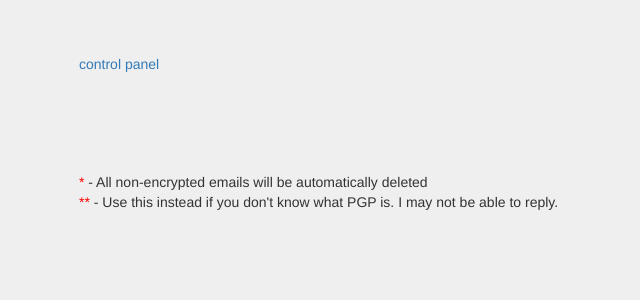
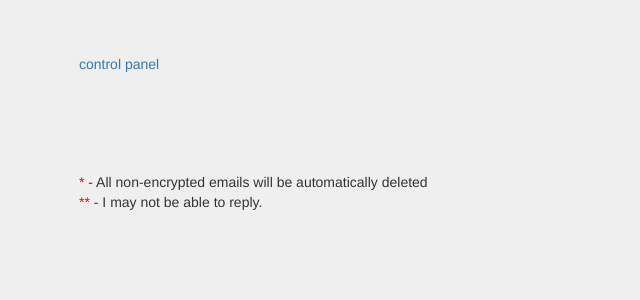
Before and after one commit to didotb/reloc.tk, a Flask app: page / in a window 1280 px wide. Shown: the part 192-492 px from the top of the page, without its empty margins (0-640 px from the left). Run offline with Flask 2, Linux system fonts and the light colour scheme; parts of the project's set-up code (start-up, migrations or seed data) failed here and were passed over; some libraries are stand-ins or nearby versions.

Commit message:
template and gpg fix

```diff
--- a/main.py
+++ b/main.py
@@ -49,7 +49,7 @@ class redir_url(FF):
 class contact_me(FF):
 	reply_email = StringField( "Your Email:", validators=[Email(granular_message=True), InputRequired(message="\'Email\' field is required.")] )
 	pgp = StringField( "Public Key URL:", validators=[URL(message="Invalid URL."), Optional()] )
-	message = TextAreaField( "Message:" )
+	message = TextAreaField( "Message:", validators=[InputRequired(message="\'Message\' field is required.")] )
 	submit = SubmitField( "Submit" )
 
 # local environment configurations
--- a/templates/home.html
+++ b/templates/home.html
@@ -40,7 +40,7 @@
 				<div class="notes">
 					<span style="color:red;">*</span> - All non-encrypted emails will be automatically deleted
 					<br />
-					<span style="color:red;">**</span> - Use this instead if you don't know what PGP is. I may not be able to reply.</span>
+					<span style="color:red;">**</span> - I may not be able to reply.</span>
 				</div>
 			</div>
 		</div>
```
Also changed, not shown: 2 other files.
